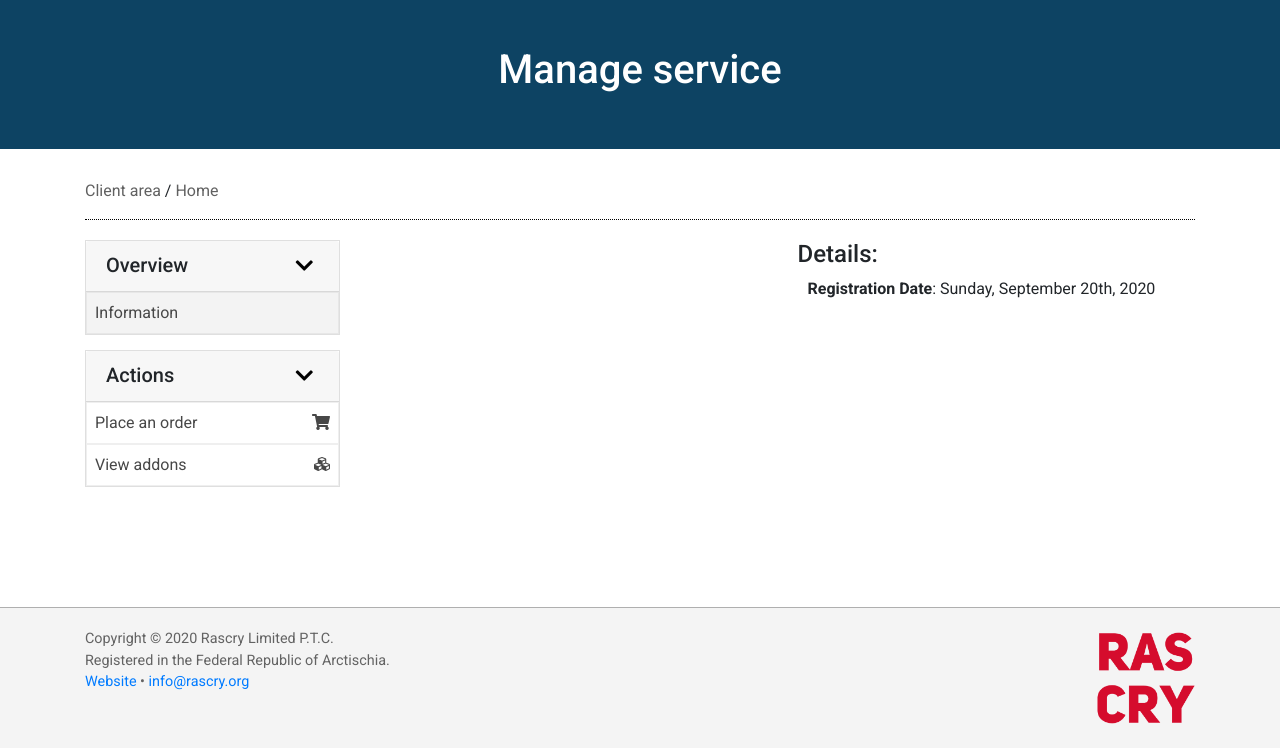
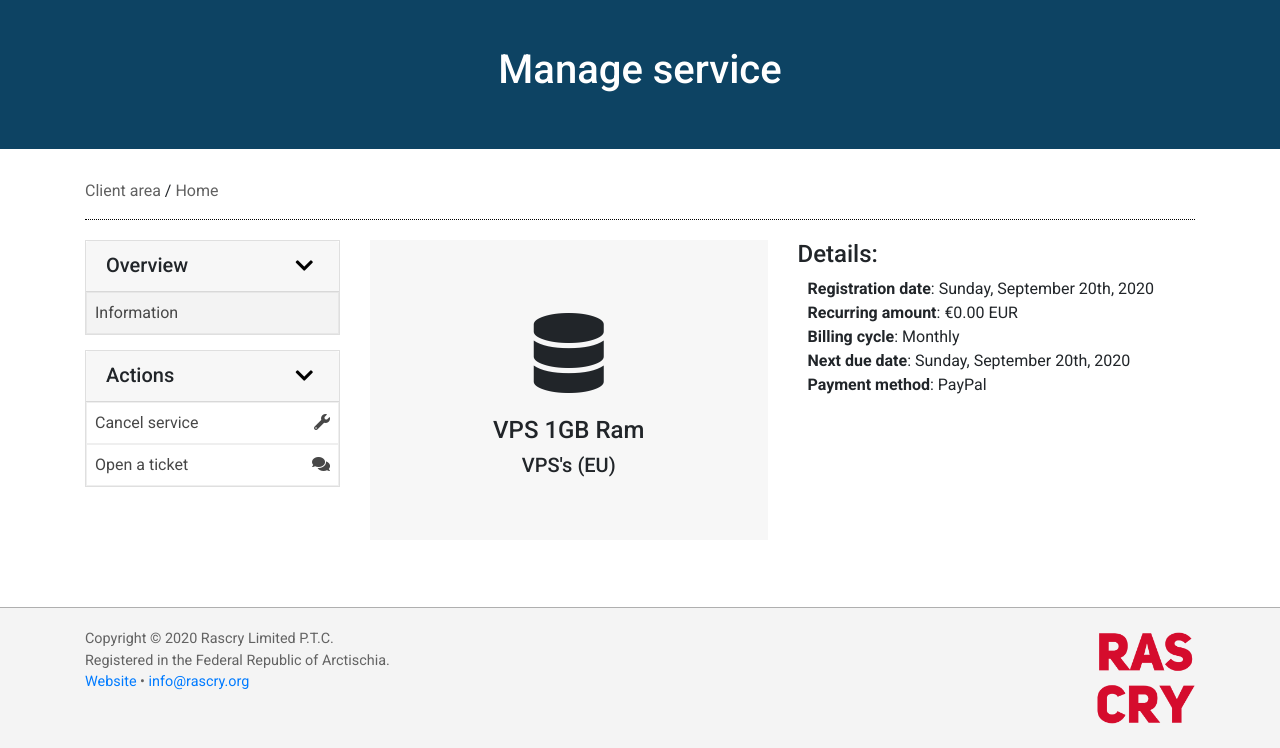
Before and after one commit to soyabn09/OpenCS, a Node project: template UI/clientarea/manage.html in a window 1280 px wide. Shown: the part 143-891 px from the top of the page. Run offline with Node 20 templates, Linux system fonts and the light colour scheme; the template is opened without the code that fills it, so the values that code supplies are empty; some libraries are stand-ins or nearby versions.

Commit message:
added manage

```diff
--- a/UI/clientarea/manage.html
+++ b/UI/clientarea/manage.html
@@ -120,8 +120,8 @@
                                         <h5 class="card-title no-margin">Actions <button class="float-right collapse-button" data-toggle="collapse" data-target="#shortcuts"><i class="fas"></i></button></h5>
                                     </div>
                                     <div class="card-body shortcuts collapse show" id="shortcuts">
-                                        <a class="shortcut-button" href="#">Place an order <span class="float-right"><i class="fas fa-shopping-cart"></i></span></a>
-                                        <a class="shortcut-button" href="#">View addons <span class="float-right"><i class="fas fa-cubes"></i></span></a>
+                                        <a class="shortcut-button" href="#">Cancel service <span class="float-right"><i class="fas fa-wrench"></i></span></a>
+                                        <a class="shortcut-button" href="#">Open a ticket <span class="float-right"><i class="fas fa-comments"></i></span></a>
                                     </div>
                                 </div>
                             </div>
@@ -130,14 +130,28 @@
                             <div class="row">
                                 <div class="col-md-6">
                                     <div class="service-info">
-
+                                        <div class="centre-container">
+                                            <div class="vertical-centre text-center">
+                                                <div class="icon">
+                                                    <i class="fas fa-database"></i>
+                                                </div>
+                                                <div class="info">
+                                                    <h4>VPS 1GB Ram</h4>
+                                                    <h5>VPS's (EU)</h5>
+                                                </div>
+                                            </div>
+                                        </div>
                                     </div>
                                 </div>
                                 <div class="col-md-6">
                                     <div class="service-details">
                                         <h4>Details:</h4>
                                         <ul class="ul-clean">
-                                            <li><strong>Registration Date</strong>: Sunday, September 20th, 2020</li>
+                                            <li><strong>Registration date</strong>: Sunday, September 20th, 2020</li>
+                                            <li><strong>Recurring amount</strong>: €0.00 EUR</li>
+                                            <li><strong>Billing cycle</strong>: Monthly</li>
+                                            <li><strong>Next due date</strong>: Sunday, September 20th, 2020</li>
+                                            <li><strong>Payment method</strong>: PayPal</li>
                                         </ul>
                                     </div>
                                 </div>
--- a/themes/opencs/assets/css/clientarea.css
+++ b/themes/opencs/assets/css/clientarea.css
@@ -125,3 +125,12 @@ hr.hr-yellow {
 .quiet-link {
     color: unset;
 }
+
+.service-info {
+    height: 300px;
+    background-color: rgba(0,0,0,.03);
+}
+
+.service-info .icon {
+    font-size: 5rem;
+}
```
